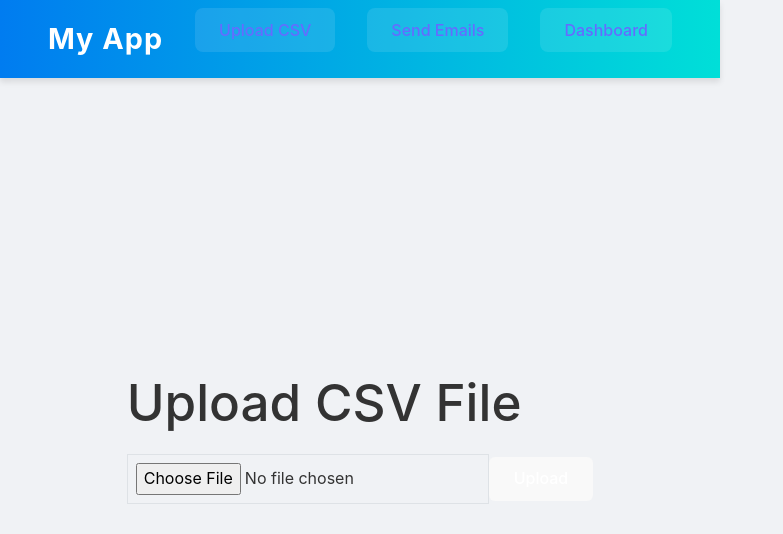
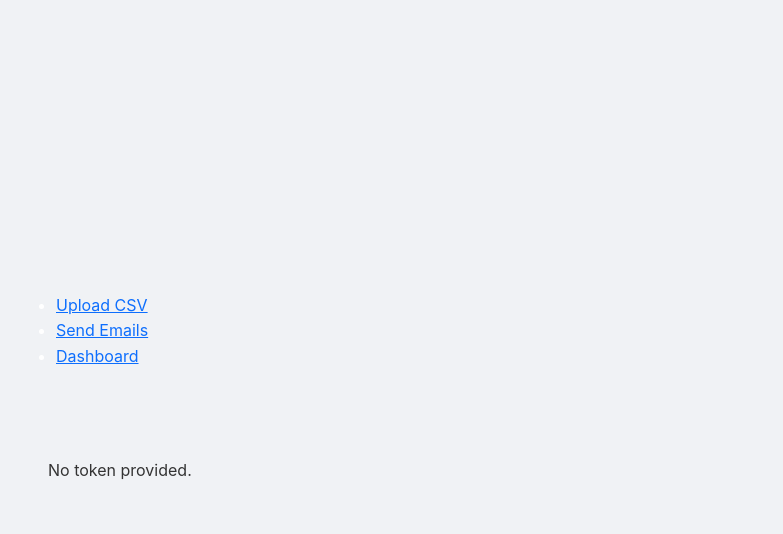
Before and after one commit to rahulapps29/flip_front, a React (Vite) app: page /form in a window 1280 px wide. Before the commit this address led to /upload. Shown: the top 534 px of the page, without its empty margins (0-783 px from the left). Built offline with nearby package versions, Linux system fonts and the light colour scheme.

Commit message:
Added the FormPage with auth

```diff
--- a/src/App.jsx
+++ b/src/App.jsx
@@ -4,33 +4,25 @@ import { BrowserRouter as Router, Routes, Route, Link, Navigate } from 'react-ro
 import UploadPage from './pages/Home';
 import SendEmailPage from './pages/SendEmail';
 import Dashboard from './pages/Dashboard';
-import './App.css';
+import FormPage from './pages/FormPage';
 
 const App = () => {
   return (
     <Router>
-      <div className="app-container">
-        <header className="navbar-wrapper">
-          <nav className="navbar">
-            <div className="nav-brand">
-              <Link to="/upload">My App</Link>
-            </div>
-            <ul className="nav-links">
+      <div>
+        <nav className="bg-gray-800 p-4 text-white">
+          <ul className="flex gap-4">
             <li><Link to="/upload">Upload CSV</Link></li>
             <li><Link to="/send-email">Send Emails</Link></li>
             <li><Link to="/dashboard">Dashboard</Link></li>
           </ul>
         </nav>
-        </header>
-
-        <main className="content">
         <Routes>
           <Route path="/upload" element={<UploadPage />} />
           <Route path="/send-email" element={<SendEmailPage />} />
           <Route path="/dashboard" element={<Dashboard />} />
-            <Route path="*" element={<Navigate to="/upload" replace />} />
+          <Route path="/form" element={<FormPage />} />
         </Routes>
-        </main>
       </div>
     </Router>
   );
--- /dev/null
+++ b/src/pages/FormPage.jsx
@@ -0,0 +1,78 @@
+import React, { useState, useEffect } from 'react';
+import { useLocation } from 'react-router-dom';
+
+const FormPage = () => {
+  const location = useLocation();
+  const queryParams = new URLSearchParams(location.search);
+  const token = queryParams.get('token');
+  const [formData, setFormData] = useState({});
+  const [message, setMessage] = useState('');
+  const [isValid, setIsValid] = useState(true);
+
+  useEffect(() => {
+    const validateToken = async () => {
+      try {
+        const response = await fetch(`https://flipkart.algoapp.in/api/validate-token?token=${token}`);
+        const data = await response.json();
+        if (data.message !== 'Valid token') {
+          setIsValid(false);
+          setMessage(data.message);
+        }
+      } catch (error) {
+        setIsValid(false);
+        setMessage('Invalid or expired link.');
+      }
+    };
+
+    if (token) {
+      validateToken();
+    } else {
+      setIsValid(false);
+      setMessage('No token provided.');
+    }
+  }, [token]);
+
+  const handleSubmit = async (e) => {
+    e.preventDefault();
+    const response = await fetch('https://flipkart.algoapp.in/api/submit-form', {
+      method: 'POST',
+      headers: { 'Content-Type': 'application/json' },
+      body: JSON.stringify({ token, formDetails: formData }),
+    });
+    const data = await response.json();
+    setMessage(data.message);
+  };
+
+  return (
+    <div className="p-5">
+      {isValid ? (
+        <>
+          <h1 className="text-2xl mb-4">Form Submission</h1>
+          <form onSubmit={handleSubmit} className="flex flex-col gap-4">
+            <input
+              type="text"
+              placeholder="Name"
+              onChange={(e) => setFormData({ ...formData, name: e.target.value })}
+              className="border p-2"
+              required
+            />
+            <input
+              type="email"
+              placeholder="Email"
+              onChange={(e) => setFormData({ ...formData, email: e.target.value })}
+              className="border p-2"
+              required
+            />
+            <button type="submit" className="bg-blue-500 text-white py-2 px-4 rounded">
+              Submit
+            </button>
+          </form>
+        </>
+      ) : (
+        <div className="text-red-500">{message}</div>
+      )}
+    </div>
+  );
+};
+
+export default FormPage;
```
Also changed, not shown: 1 other file (tests, documents, lock files or other folders). Lines whose indentation alone changed are shown as unchanged.
